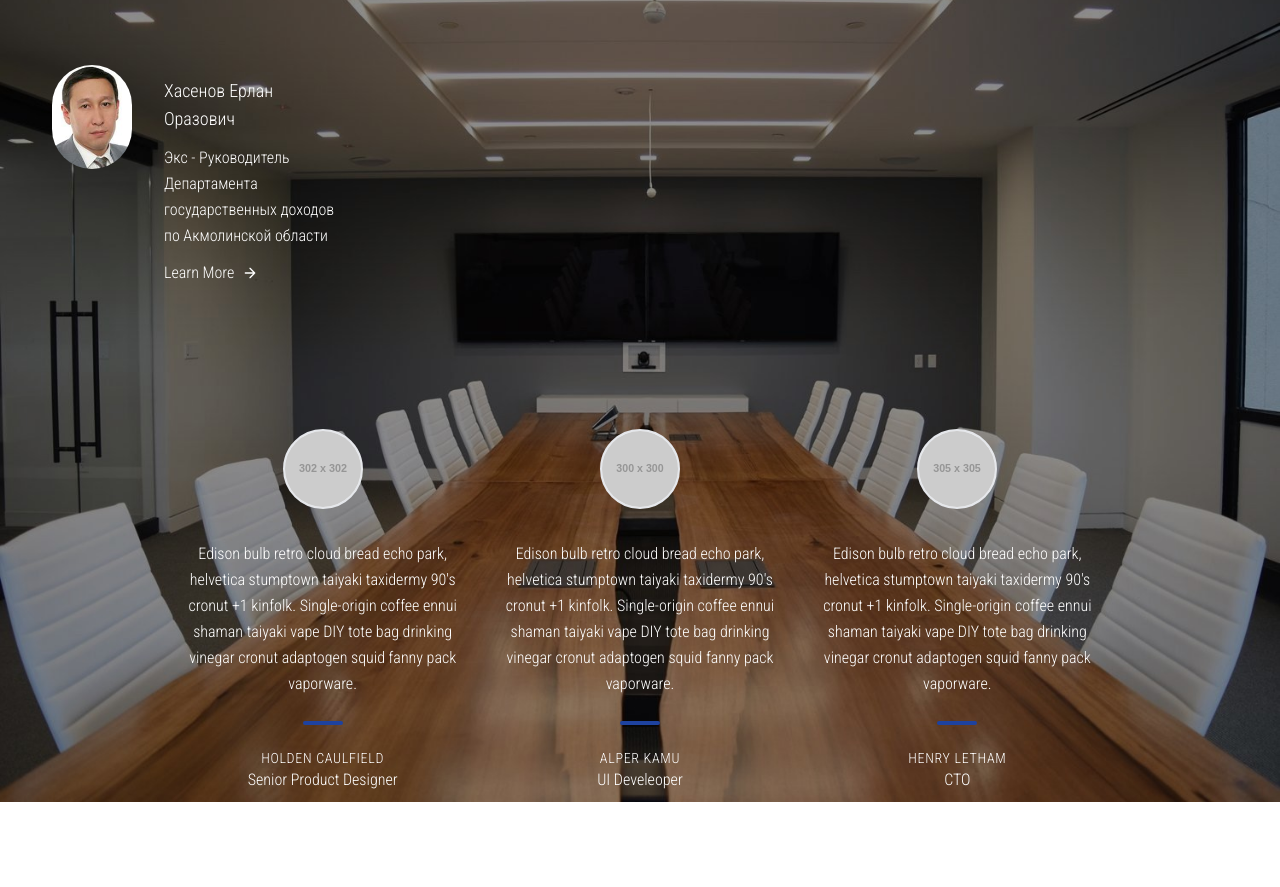
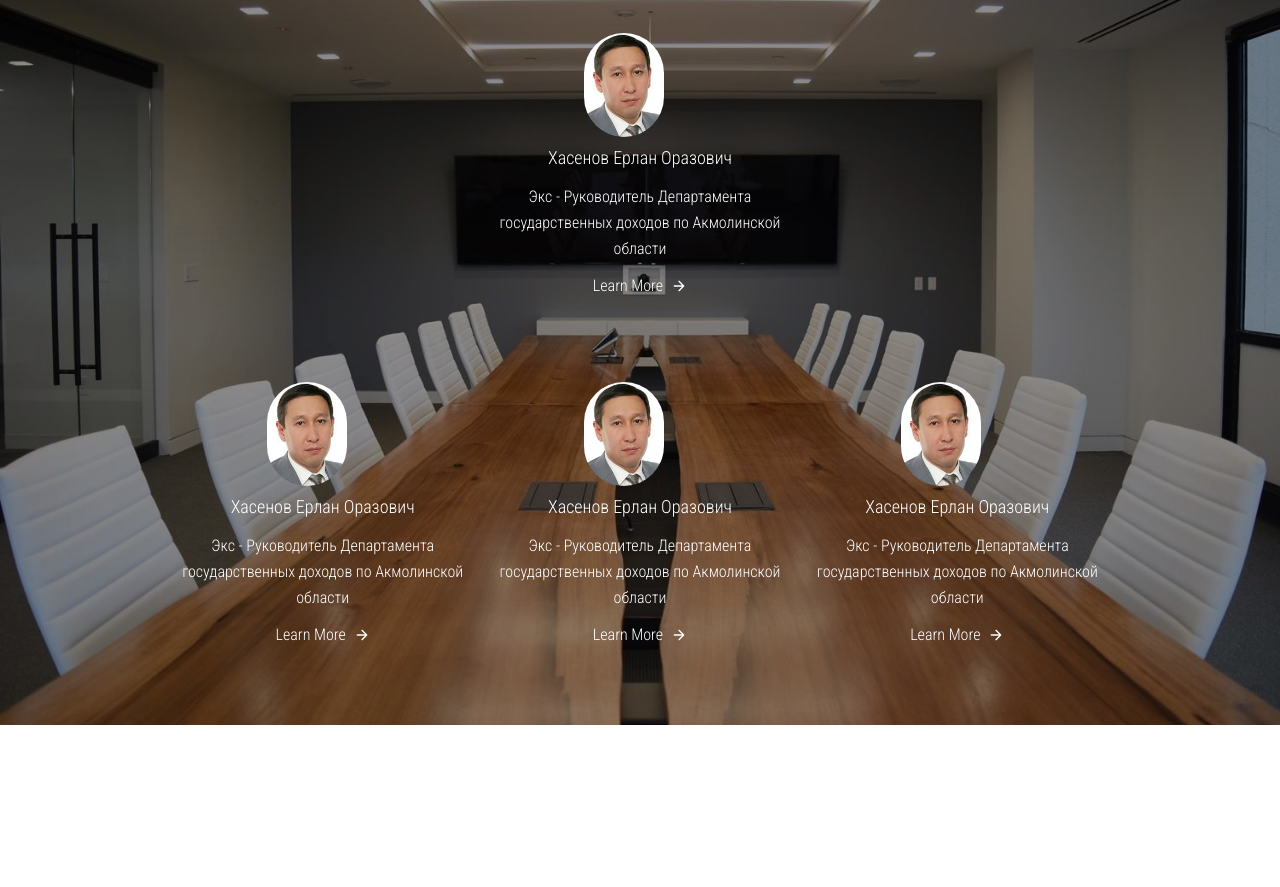
Before and after one commit to NKG2003/web_site, a website: page leadership.html in a window 1280 px wide. Shown: the part 51-938 px from the top of the page. After the commit the page ends 800 px from the top, so only its background shows below. Drawn offline with nearby package versions, Linux system fonts and the light colour scheme; placeholder pictures from the web are drawn by us.

Commit message:
3 commit

```diff
--- a/leadership.html
+++ b/leadership.html
@@ -14,10 +14,7 @@
     <title>WEB PROGECT</title>
 </head>
 
-
-
-<body class="font-roboto bg-[url('/img/office.jpeg')] h-full w-full bg-cover bg-no-repeat ">
-
+<body class="font-roboto bg-[url('/img/office.jpeg')] h-full w-full bg-cover bg-no-repeat bg-center bg-local ">
 
     <nav class=" bg-blue-950  fixed z-30  w-full h-12 ">
         <div class=" flex flex-wrap items-center justify-between mx-auto p-0">
@@ -132,17 +129,16 @@
     </nav>
 
 
-<!--
+    <!--
     <img class="object-cover absolute h-full w-auto lg:w-full md:w-full lg:h-full md:h-full pt-10 font-light z-0"
         src="/img/ofiic.jpeg" alt="cont"> -->
 
-
-    <section class="text-white body-font z-10 absolute ">
-        <div class="container px-5 py-24 mx-auto flex flex-wrap ">
-            <div class="flex flex-wrap -m-4">
-                <div class="p-4 lg:w-1/2 md:w-full">
-                    <div class="flex  border-opacity-50 p-8 sm:flex-row flex-col ">
-                        <div
+        <section class="z-10 text-white body-font  lg:px-40 py-24 lg:py-40 ">
+            <div class="container px-5  mx-auto ">
+                <div class="flex flex-wrap -m-4 justify-center">
+                    <div class="lg:w-1/3 lg:mb-0 mb-6 p-4 ">
+                        <div class="h-full text-center">
+                            <div
                             class="w-20 h-20 sm:mr-8 sm:mb-0 mb-4 inline-flex items-center justify-center rounded-full bg-indigo-100 text-white flex-shrink-0">
                             <img class="rounded-full " src="/img/Erlan.jpg" alt="cont">
                         </div>
@@ -158,55 +154,76 @@
                                 </svg>
                             </a>
                         </div>
+                        </div>
                     </div>
                 </div>
             </div>
-        </div>
-    </section>
+        </section>
 
 
 
 
-    <section class="z-10 text-white body-font absolute px-40 py-96">
-        <div class="container px-5 py-24 mx-auto">
-            <div class="flex flex-wrap -m-4">
-                <div class="lg:w-1/3 lg:mb-0 mb-6 p-4">
+    <section class="z-10 text-white body-font  lg:px-40 ">
+        <div class="container px-5  mx-auto">
+            <div class="flex flex-wrap -m-4 ">
+                <div class="lg:w-1/3 lg:mb-0 mb-6 p-4 ">
                     <div class="h-full text-center">
-                        <img alt="testimonial"
-                            class="w-20 h-20 mb-8 object-cover object-center rounded-full inline-block border-2 border-gray-200 bg-gray-100"
-                            src="https://dummyimage.com/302x302">
-                        <p class="leading-relaxed">Edison bulb retro cloud bread echo park, helvetica stumptown taiyaki
-                            taxidermy 90's cronut +1 kinfolk. Single-origin coffee ennui shaman taiyaki vape DIY tote
-                            bag drinking vinegar cronut adaptogen squid fanny pack vaporware.</p>
-                        <span class="inline-block h-1 w-10 rounded bg-blue-800 mt-6 mb-4"></span>
-                        <h2 class="text-white font-medium title-font tracking-wider text-sm">HOLDEN CAULFIELD</h2>
-                        <p class="text-white">Senior Product Designer</p>
+                        <div
+                        class="w-20 h-20 sm:mr-8 sm:mb-0 mb-4 inline-flex items-center justify-center rounded-full bg-indigo-100 text-white flex-shrink-0">
+                        <img class="rounded-full " src="/img/Erlan.jpg" alt="cont">
+                    </div>
+                    <div class="flex-grow">
+                        <h2 class="text-white text-lg title-font font-medium mb-3">Хасенов Ерлан Оразович</h2>
+                        <p class="leading-relaxed text-base">Экс - Руководитель Департамента государственных доходов
+                            по Акмолинской области</p>
+                        <a class="mt-3 text-white inline-flex items-center"
+                            href="https://online.zakon.kz/Document/?doc_id=31585224">Learn More
+                            <svg fill="none" stroke="currentColor" stroke-linecap="round" stroke-linejoin="round"
+                                stroke-width="2" class="w-4 h-4 ml-2" viewBox="0 0 24 24">
+                                <path d="M5 12h14M12 5l7 7-7 7"></path>
+                            </svg>
+                        </a>
+                    </div>
                     </div>
                 </div>
                 <div class="lg:w-1/3 lg:mb-0 mb-6 p-4">
                     <div class="h-full text-center">
-                        <img alt="testimonial"
-                            class="w-20 h-20 mb-8 object-cover object-center rounded-full inline-block border-2 border-gray-200 bg-gray-100"
-                            src="https://dummyimage.com/300x300">
-                        <p class="leading-relaxed">Edison bulb retro cloud bread echo park, helvetica stumptown taiyaki
-                            taxidermy 90's cronut +1 kinfolk. Single-origin coffee ennui shaman taiyaki vape DIY tote
-                            bag drinking vinegar cronut adaptogen squid fanny pack vaporware.</p>
-                        <span class="inline-block h-1 w-10 rounded bg-blue-800 mt-6 mb-4"></span>
-                        <h2 class="text-white font-medium title-font tracking-wider text-sm">ALPER KAMU</h2>
-                        <p class="text-white">UI Develeoper</p>
+                        <div
+                        class="w-20 h-20 sm:mr-8 sm:mb-0 mb-4 inline-flex items-center justify-center rounded-full bg-indigo-100 text-white flex-shrink-0">
+                        <img class="rounded-full " src="/img/Erlan.jpg" alt="cont">
+                    </div>
+                    <div class="flex-grow">
+                        <h2 class="text-white text-lg title-font font-medium mb-3">Хасенов Ерлан Оразович</h2>
+                        <p class="leading-relaxed text-base">Экс - Руководитель Департамента государственных доходов
+                            по Акмолинской области</p>
+                        <a class="mt-3 text-white inline-flex items-center"
+                            href="https://online.zakon.kz/Document/?doc_id=31585224">Learn More
+                            <svg fill="none" stroke="currentColor" stroke-linecap="round" stroke-linejoin="round"
+                                stroke-width="2" class="w-4 h-4 ml-2" viewBox="0 0 24 24">
+                                <path d="M5 12h14M12 5l7 7-7 7"></path>
+                            </svg>
+                        </a>
+                    </div>
                     </div>
                 </div>
                 <div class="lg:w-1/3 lg:mb-0 p-4">
                     <div class="h-full text-center">
-                        <img alt="testimonial"
-                            class="w-20 h-20 mb-8 object-cover object-center rounded-full inline-block border-2 border-gray-200 bg-gray-100"
-                            src="https://dummyimage.com/305x305">
-                        <p class="leading-relaxed">Edison bulb retro cloud bread echo park, helvetica stumptown taiyaki
-                            taxidermy 90's cronut +1 kinfolk. Single-origin coffee ennui shaman taiyaki vape DIY tote
-                            bag drinking vinegar cronut adaptogen squid fanny pack vaporware.</p>
-                        <span class="inline-block h-1 w-10 rounded bg-blue-800 mt-6 mb-4"></span>
-                        <h2 class="text-white font-medium title-font tracking-wider text-sm">HENRY LETHAM</h2>
-                        <p class="text-white">CTO</p>
+                        <div
+                        class="w-20 h-20 sm:mr-8 sm:mb-0 mb-4 inline-flex items-center justify-center rounded-full bg-indigo-100 text-white flex-shrink-0">
+                        <img class="rounded-full " src="/img/Erlan.jpg" alt="cont">
+                    </div>
+                    <div class="flex-grow">
+                        <h2 class="text-white text-lg title-font font-medium mb-3">Хасенов Ерлан Оразович</h2>
+                        <p class="leading-relaxed text-base">Экс - Руководитель Департамента государственных доходов
+                            по Акмолинской области</p>
+                        <a class="mt-3 text-white inline-flex items-center"
+                            href="https://online.zakon.kz/Document/?doc_id=31585224">Learn More
+                            <svg fill="none" stroke="currentColor" stroke-linecap="round" stroke-linejoin="round"
+                                stroke-width="2" class="w-4 h-4 ml-2" viewBox="0 0 24 24">
+                                <path d="M5 12h14M12 5l7 7-7 7"></path>
+                            </svg>
+                        </a>
+                    </div>
                     </div>
                 </div>
             </div>
```
Also changed, not shown: contacts.html (+1 -4 lines), history.html (+1 -3 lines), index.html (+1 -2 lines), org-strucutre.html (+10 -15 lines), regulations.html (+34 -35 lines), public/styles.css.
